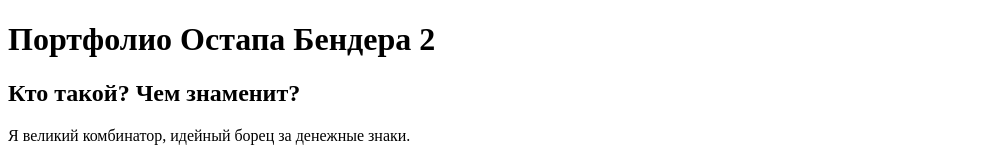
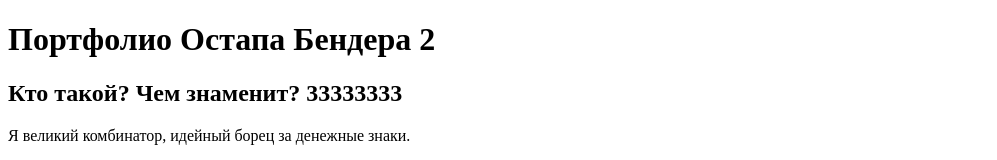
Before and after one commit to AndreyMikhailov/test-site, a plain HTML site: page index.html in a window 1280 px wide. Shown: the top 160 px of the page, without its empty margins (0-997 px from the left). Drawn offline with Linux system fonts and the light colour scheme.

Commit message:
Update index.html

```diff
--- a/index.html
+++ b/index.html
@@ -17,7 +17,7 @@
         section объединяет элементы в «главу» текста
       -->
 
-      <h2>Кто такой? Чем знаменит?</h2>
+      <h2>Кто такой? Чем знаменит? 33333333</h2>
       <!-- Заголовок второго уровня -->
 
       <p class="outstanding">
```
